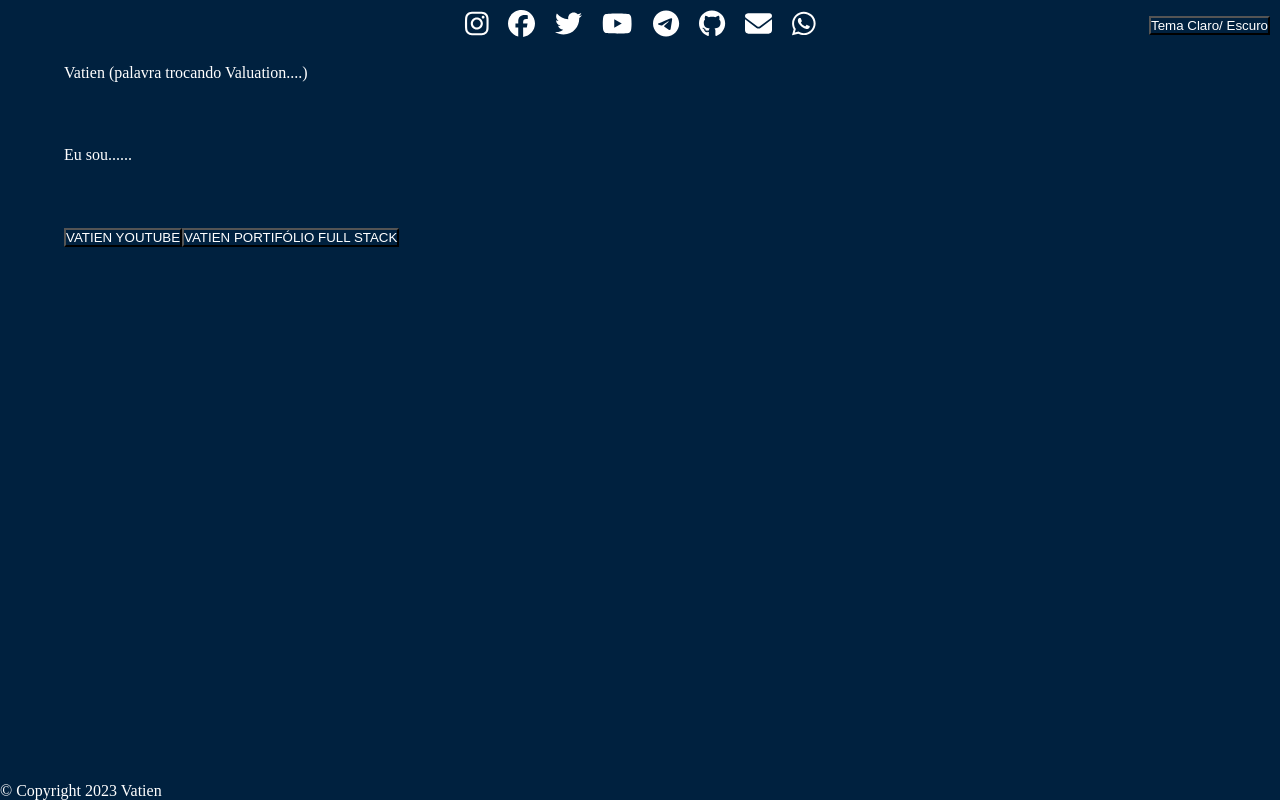
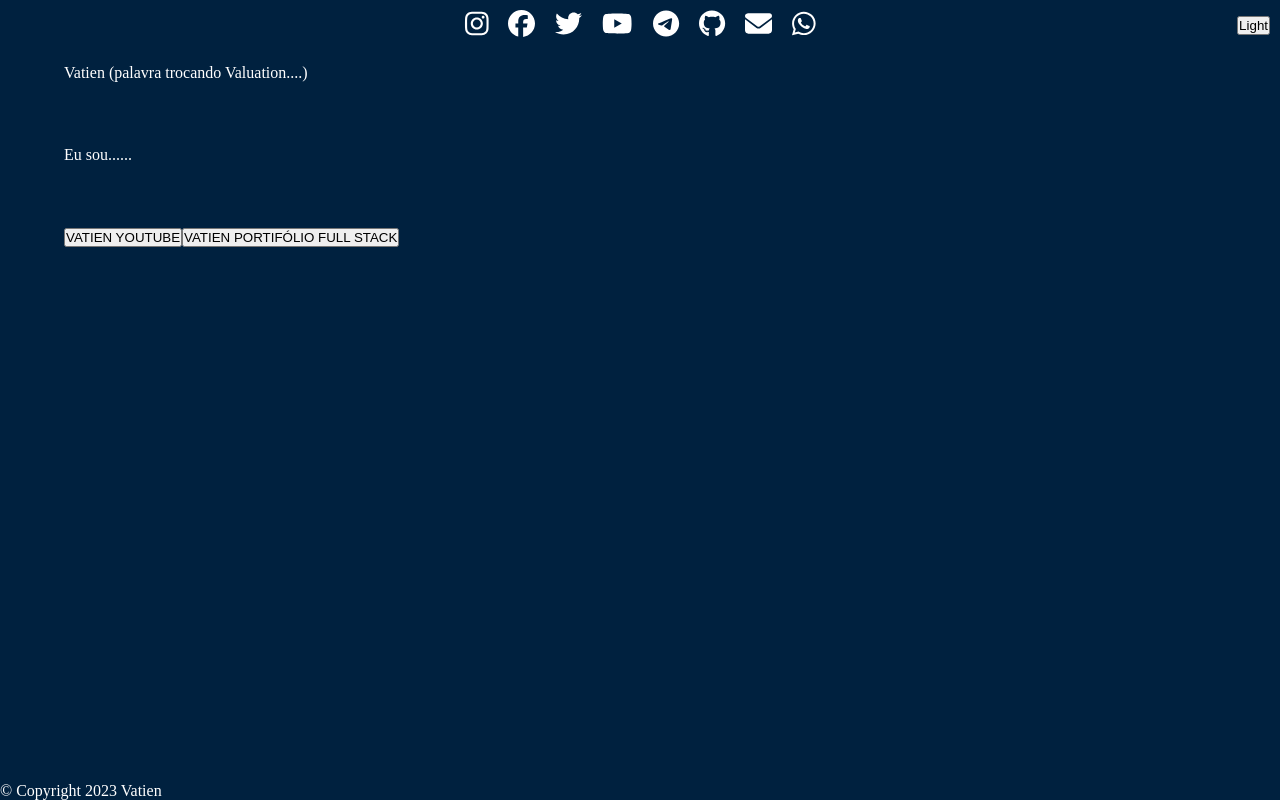
Before and after one commit to vfmarino/portifolioV01, an Angular app: page / in a window 1280 px wide. Built offline with nearby package versions, Linux system fonts and the light colour scheme.

Commit message:
6° Commit - Change Theme Dark/Light

```diff
--- a/src/app/header/header.component.html
+++ b/src/app/header/header.component.html
@@ -10,6 +10,9 @@
     <fa-icon [icon]="faWhatsapp"></fa-icon>
   </div>
   <div class="layout">
-    <button>Tema Claro/ Escuro</button>
+    <button class="btn" [class.btn-dark]="isDarkTheme" [class.btn-light]="!isDarkTheme" (click)="toggleTheme()">
+      <span class="theme-text" *ngIf="isDarkTheme">Light</span>
+      <span class="theme-text" *ngIf="!isDarkTheme"> Dark</span>
+    </button>
   </div>
 </div>
--- a/src/app/header/header.component.ts
+++ b/src/app/header/header.component.ts
@@ -7,6 +7,7 @@ import { faEnvelope } from '@fortawesome/free-solid-svg-icons';
   styleUrls: ['./header.component.css']
 })
 export class HeaderComponent implements OnInit {
+  isDarkTheme: boolean = true;
 
   constructor() { }
 
@@ -19,7 +20,17 @@ export class HeaderComponent implements OnInit {
   faInstagram = faInstagram
   faEnvelope = faEnvelope
 
+
+  toggleTheme(){
+    this.isDarkTheme=!this.isDarkTheme;
+    const html = document.documentElement;
+    html.setAttribute('data-theme', this.isDarkTheme ? 'dark':'light')
+
+  }
+
+
   ngOnInit(): void {
+
   }
 
 }
--- a/src/index.html
+++ b/src/index.html
@@ -1,5 +1,5 @@
 <!doctype html>
-<html lang="en">
+<html data-theme="dark" lang="en">
 <head>
   <meta charset="utf-8">
   <title>PortifolioV01</title>
--- a/src/styles.css
+++ b/src/styles.css
@@ -4,11 +4,20 @@
 
   --cor-preto: black;
   --cor-branco: white;
-  --cor-bg: rgb(0, 33, 63);
-  --cor-button: rgb(6, 79, 173);
+  --cor-bgdark: rgb(0, 33, 63);
+  --cor-bgligth: rgb(17, 137, 248);
+  --cor-button: rgb(0, 33, 63);
+  --cor-buttondark: rgb(6, 79, 173);
+
+}
 
 
+html[data-theme="light"]{
+  color: var(--cor-preto);
+  background-color: var(--cor-bgligth);
+}
+
+html[data-theme="dark"]{
   color: var(--cor-branco);
-  background-color: var(--cor-bg);
-
+  background-color: var(--cor-bgdark);
 }
```
Also changed, not shown: 1 other file (tests, documents, lock files or other folders).
